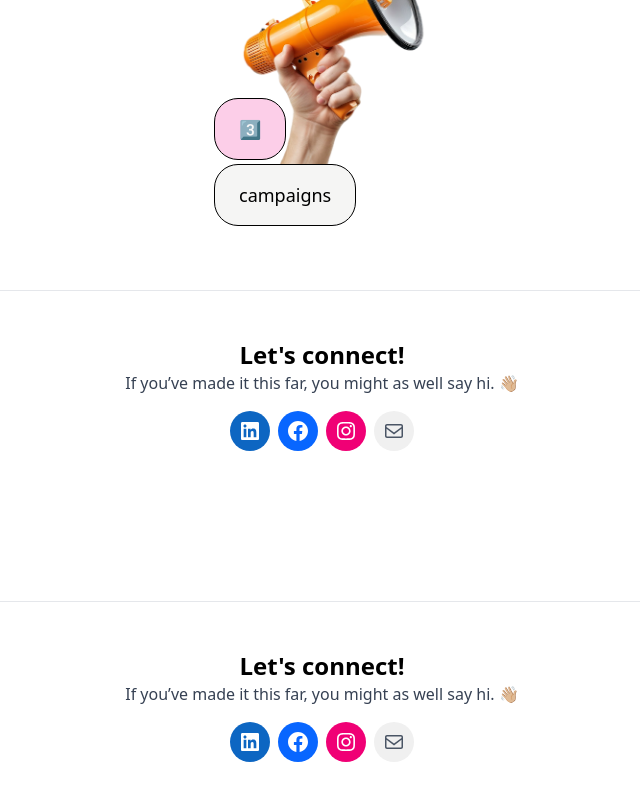
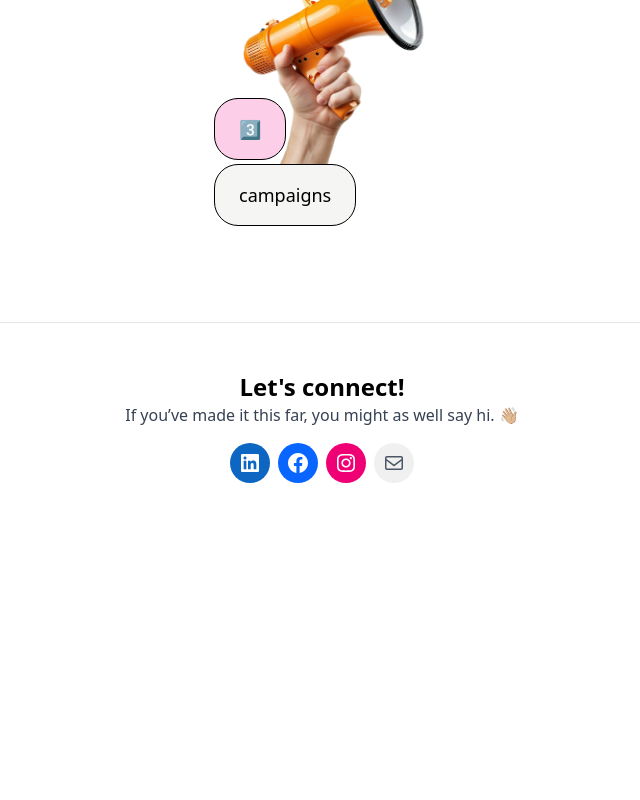
Before and after one commit to manmohanjit/huini.me, a Next.js app: page /work in a window 1280 px wide. Shown: the part 730-1530 px from the top of the page, without its empty margins (318-958 px from the left). After the commit the page ends 1267 px from the top, so only its background shows below. Built offline with nearby package versions, Linux system fonts and the light colour scheme.

Commit message:
Remove footer

```diff
--- a/src/pages/work/index.js
+++ b/src/pages/work/index.js
@@ -60,10 +60,6 @@ export default function Index() {
         </div>
 
       </div>
-
-      <Divider className="mt-16"/>
-
-      <Socials/>
     </PageLayout>
   )
 }
```
